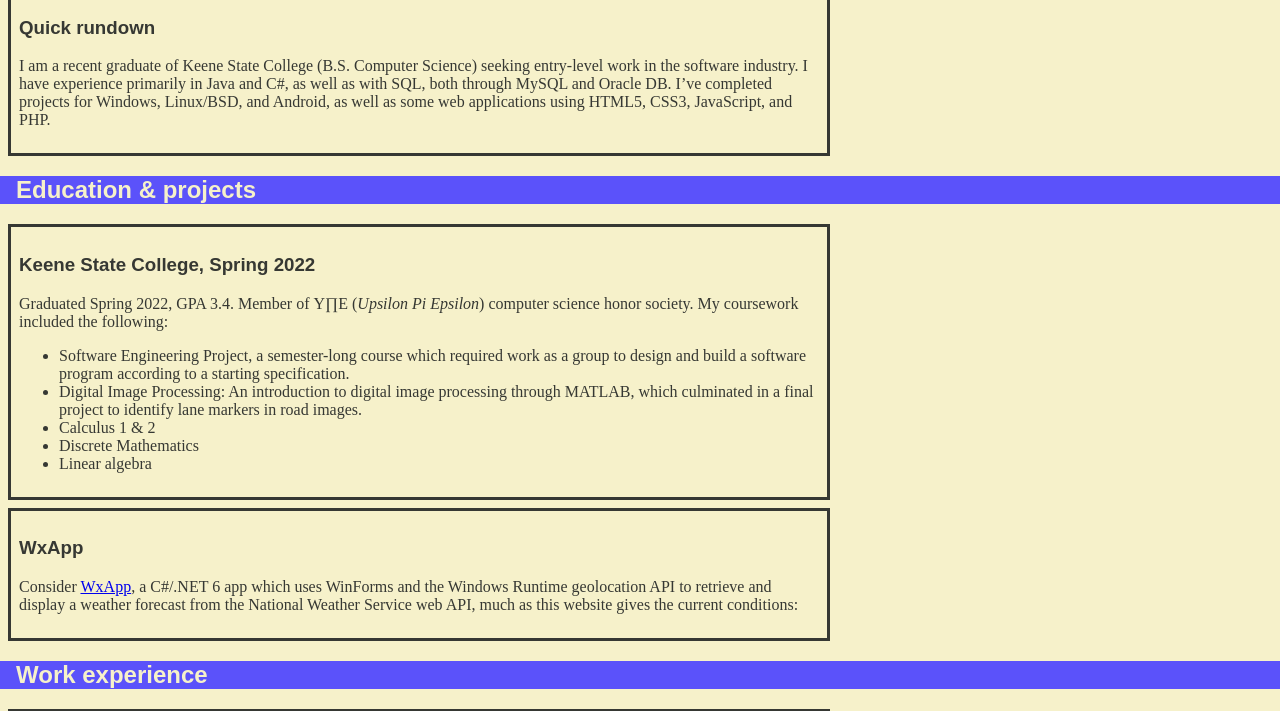
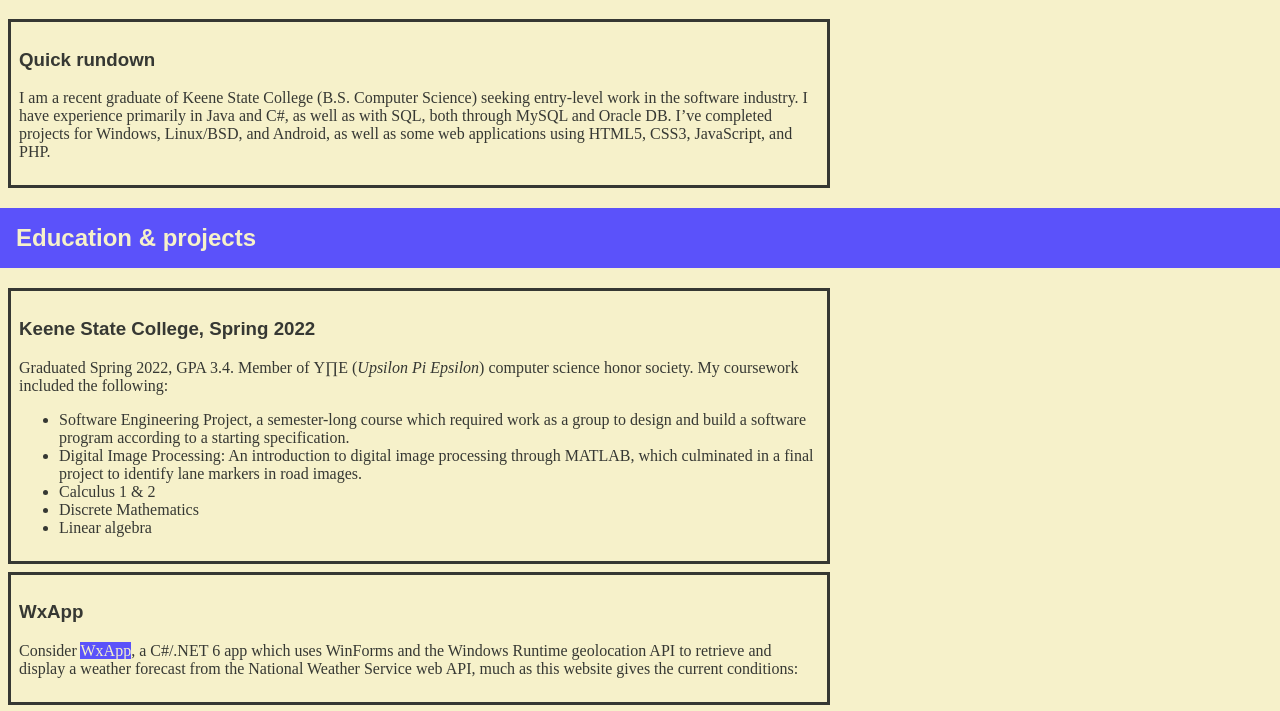
Before and after one commit to m-putnam/m-putnam.github.io, a plain HTML site: page index.html in a window 1280 px wide. Shown: the part 93-804 px from the top of the page. Drawn offline with Linux system fonts and the light colour scheme; no server answers.

Commit message:
Style tweaks

```diff
--- a/style.css
+++ b/style.css
@@ -1,9 +1,14 @@
-body {
-	/* color: #5b52fa; */
+body
+{
 	color: #363833;
 	background-color: #f6f1ca;
 	padding: 0;
 	margin: 0;
+}
+
+p
+{
+	hyphens: auto;
 }
 
 h1, h2, h3, h4, h5, h6
@@ -15,7 +20,7 @@ h1, h2
 {
 	color: #f6f1ca;
 	background-color: #5b52fa;
-	padding-left: 16px;
+	padding: 16px;
 }
 
 div.box
@@ -25,3 +30,17 @@ div.box
 	margin: 8px;
 	max-width: 800px;
 }
+
+/* Simple color inversion when we hover on a link. */
+a
+{
+	color: #f6f1ca;
+	background-color: #5b52fa;
+	text-decoration: none;
+}
+
+a:hover
+{
+	background-color: #f6f1ca;
+	color: #5b52fa;
+}
```
